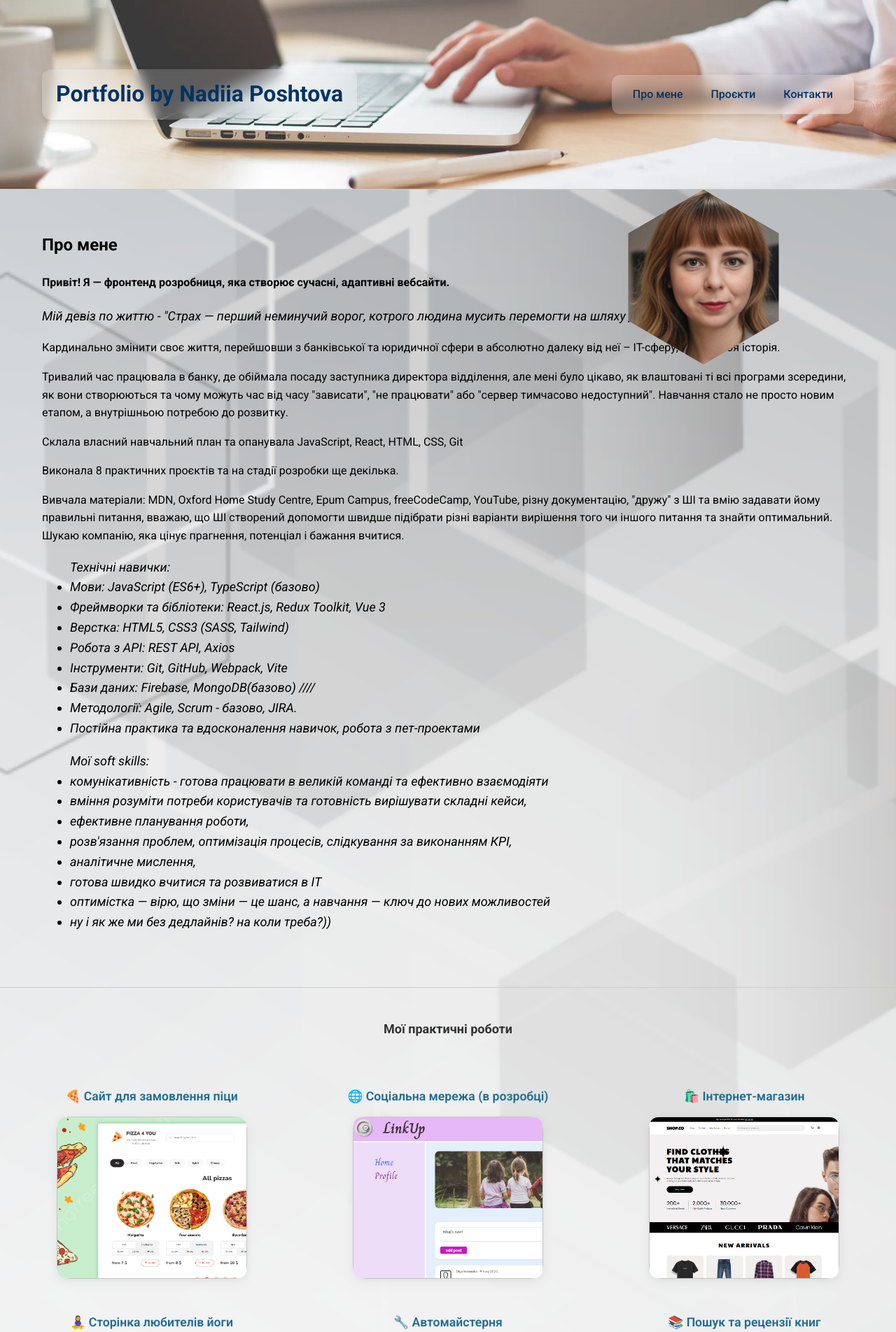
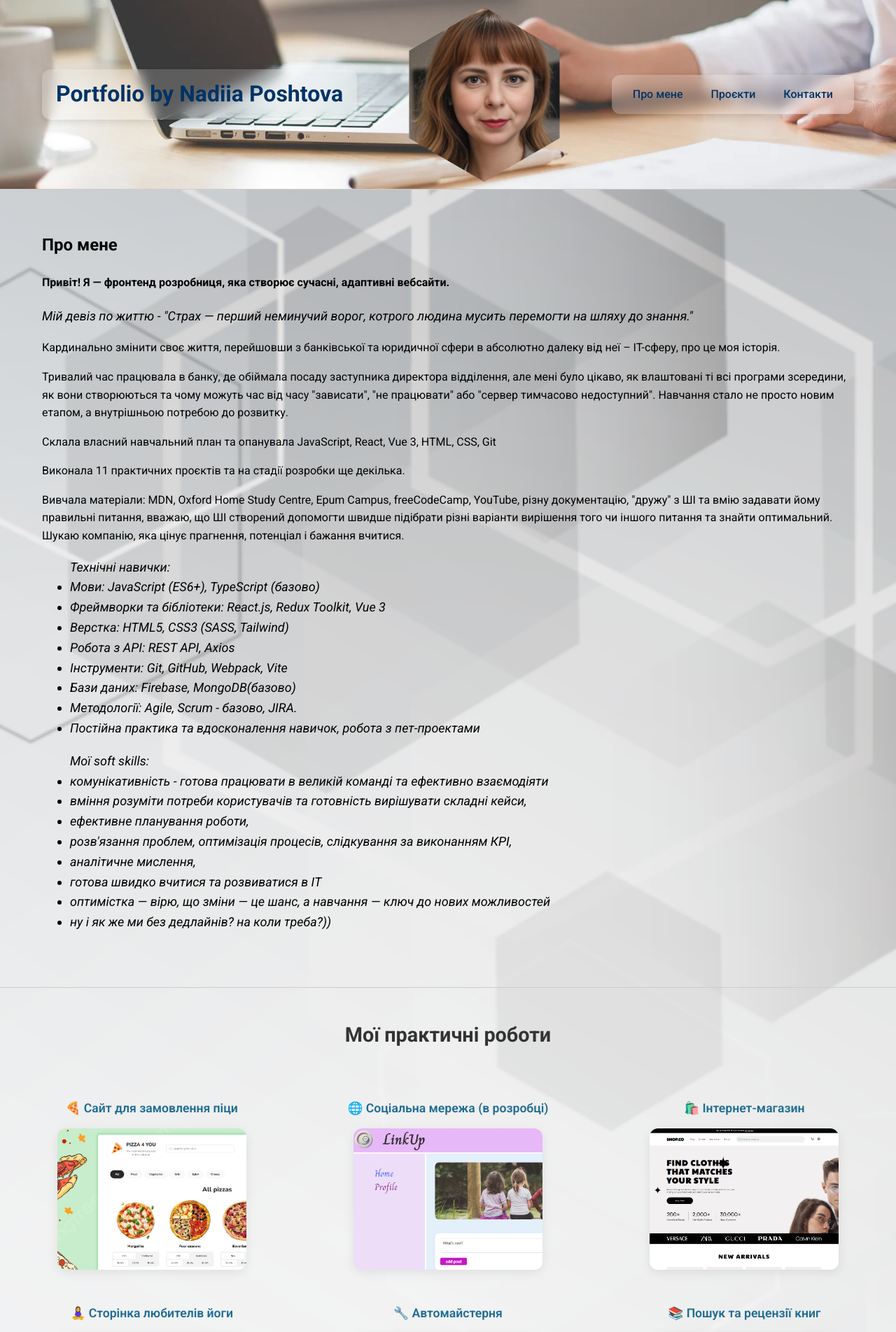
Before and after one commit to Nadiia29/my-portfolio, a React (Create React App) app: page / in a window 1280 px wide. Shown: the top 1904 px of the page at 70% size. Built offline with nearby package versions, Linux system fonts and the light colour scheme.

Commit message:
add other projects

```diff
--- a/src/app/App.js
+++ b/src/app/App.js
@@ -8,8 +8,8 @@ function App() {
 	return (
 		<div className={styles.wrapper}>
 			<Header />
+
 			<main className={styles.main_box}>
-				<div className={styles.ava_block}></div>
 				<About />
 				<Projects />
 				<Contacts />
--- a/src/app/App.module.scss
+++ b/src/app/App.module.scss
@@ -1,10 +1,10 @@
 body {
-	font-family: Roboto;
+	font-family: Roboto, sans-serif;
 	line-height: 1.6;
+	margin: 0;
+	padding: 0;
 	width: 100%;
 	height: 100%;
-	margin: 0;
-	padding: 0;
 }
 
 header,
@@ -13,27 +13,15 @@ section {
 }
 .wrapper {
 	width: 100%;
-	height: 100%;
+	margin: 0 auto;
 }
 
 .main_box {
+	display: flex;
+	flex-direction: column;
 	width: 100%;
 	position: relative;
 	min-height: 100vh;
 	background: url('../assets/image/fon/serii-fon-2.png') no-repeat center center;
 	background-size: cover;
-
-	.ava_block {
-		position: absolute;
-		top: -10px;
-		right: 150px;
-		width: 250px;
-		aspect-ratio: 1;
-		clip-path: polygon(50% 0%, 93% 25%, 93% 75%, 50% 100%, 7% 75%, 7% 25%);
-		background-image: url('../assets/avatars/1.jpg');
-		background-size: cover;
-		background-position: center;
-		margin: 10px auto;
-		box-shadow: 0 4px 15px rgba(0, 0, 0, 0.2);
-	}
 }
--- a/src/components/layout/header/Header.js
+++ b/src/components/layout/header/Header.js
@@ -8,6 +8,8 @@ const Header = () => {
 		<header className={styles.header} style={{ backgroundImage: `url(${backgroundImage})` }}>
 			<div className={styles.wrapper}>
 				<h1>Portfolio by Nadiia Poshtova</h1>
+				<div className={styles.ava_block}></div>
+
 				<nav className={styles.nav_header}>
 					<Link to='about' smooth={true} duration={500}>
 						Про мене
--- a/src/components/layout/header/Header.module.scss
+++ b/src/components/layout/header/Header.module.scss
@@ -2,7 +2,7 @@
 
 .header {
 	width: 100%;
-	height: 270px;
+	height: 100%;
 	color: $main_color;
 	background-size: cover;
 	background-repeat: no-repeat;
@@ -12,6 +12,7 @@
 		display: flex;
 		justify-content: space-between;
 		align-items: center;
+		flex-wrap: wrap;
 		width: 100%;
 		padding: 0 20px;
 
@@ -24,6 +25,40 @@
 			box-shadow: 0 4px 10px #0000001a;
 			backdrop-filter: blur(8px);
 			transition: background-color 0.3s ease;
+
+			@media (max-width: 1024px) {
+				margin: 20px;
+			}
+
+			@media (max-width: 768px) {
+				margin: 10px auto;
+				font-size: 26px;
+				text-align: center;
+			}
+		}
+
+		.ava_block {
+			width: 250px;
+			aspect-ratio: 1;
+			clip-path: polygon(50% 0%, 93% 25%, 93% 75%, 50% 100%, 7% 75%, 7% 25%);
+			background-image: url('../../../assets/avatars/1.jpg');
+			background-size: cover;
+			background-position: center;
+			margin: 10px;
+			box-shadow: 0 4px 15px rgba(0, 0, 0, 0.2);
+
+			@media (max-width: 1024px) {
+				width: 200px;
+			}
+
+			@media (max-width: 768px) {
+				width: 150px;
+				margin: 5px auto;
+			}
+
+			@media (max-width: 480px) {
+				width: 130px;
+			}
 		}
 
 		.nav_header {
@@ -65,6 +100,22 @@
 					}
 				}
 			}
+
+			@media (max-width: 1024px) {
+				margin: 20px;
+			}
+
+			@media (max-width: 900px) {
+				margin: 10px auto;
+				justify-content: center;
+			}
+
+			@media (max-width: 500px) {
+				margin: 0 auto;
+				flex-wrap: wrap;
+				gap: 10px;
+				justify-content: center;
+			}
 		}
 	}
 }
--- a/src/pages/about/About.js
+++ b/src/pages/about/About.js
@@ -24,8 +24,11 @@ const About = () => {
 					"сервер тимчасово недоступний". Навчання стало не просто новим етапом, а
 					внутрішньою потребою до розвитку.
 				</p>
-				<p>Склала власний навчальний план та опанувала JavaScript, React, HTML, CSS, Git</p>
-				<p>Виконала 8 практичних проєктів та на стадії розробки ще декілька.</p>
+				<p>
+					Склала власний навчальний план та опанувала JavaScript, React, Vue 3, HTML, CSS,
+					Git
+				</p>
+				<p>Виконала 11 практичних проєктів та на стадії розробки ще декілька.</p>
 				<p>
 					Вивчала матеріали: MDN, Oxford Home Study Centre, Epum Campus, freeCodeCamp,
 					YouTube, різну документацію, "дружу" з ШІ та вмію задавати йому правильні
@@ -40,7 +43,7 @@ const About = () => {
 					<li>Верстка: HTML5, CSS3 (SASS, Tailwind)</li>
 					<li>Робота з API: REST API, Axios</li>
 					<li>Інструменти: Git, GitHub, Webpack, Vite</li>
-					<li>Бази даних: Firebase, MongoDB(базово) ////</li>
+					<li>Бази даних: Firebase, MongoDB(базово) </li>
 					<li>Методології: Agile, Scrum - базово, JIRA.</li>
 					<li>Постійна практика та вдосконалення навичок, робота з пет-проектами</li>
 				</ul>
--- a/src/pages/about/About.module.scss
+++ b/src/pages/about/About.module.scss
@@ -5,15 +5,24 @@
 	h2 {
 		margin: 0 auto;
 	}
-	.title {
-	}
 
 	.status,
 	.tekh_skills,
 	.soft_skills {
 		font-style: italic;
 		font-size: 18px;
+
+		@media (max-width: 768px) {
+			font-size: 0.95rem;
+		}
 	}
-	ul {
+
+	.history p {
+		margin-bottom: 12px;
+		font-size: 1rem;
+
+		@media (max-width: 768px) {
+			font-size: 0.95rem;
+		}
 	}
 }
--- a/src/pages/contacts/Contacts.module.scss
+++ b/src/pages/contacts/Contacts.module.scss
@@ -1,4 +1,15 @@
 .wrapper {
-	width: 1024px;
-	padding: 60px;
+	width: 100%;
+	max-width: 1200px;
+	padding: 40px 20px;
+	margin: 0 auto;
 }
+
+#contact a {
+	color: #1f6c94;
+	font-weight: bold;
+
+	&:hover {
+		text-decoration: underline;
+	}
+}
--- a/src/pages/projects/Projects.module.scss
+++ b/src/pages/projects/Projects.module.scss
@@ -4,14 +4,13 @@
 	display: grid;
 	grid-template-columns: repeat(3, 1fr);
 	gap: 30px;
-	padding: 30px 20px;
-	justify-items: center;
+	padding: 20px;
 
 	h2 {
 		grid-column: 1 / -1;
-		font-size: $font_size_big;
+		font-size: 1.8rem;
+		text-align: center;
 		margin-bottom: 20px;
-		text-align: center;
 		color: #333;
 	}
 
@@ -39,10 +38,10 @@
 }
 
 .card {
-	width: 270px;
-	height: 230px;
+	width: 100%;
+	max-width: 270px;
+	aspect-ratio: 4 / 3;
 	perspective: 1000px;
-	border: 1px solid rgb(206, 205, 205);
 	border-radius: 20px;
 }
 
@@ -50,8 +49,8 @@
 	position: relative;
 	width: 100%;
 	height: 100%;
+	transform-style: preserve-3d;
 	transition: transform 1s ease-in-out;
-	transform-style: preserve-3d;
 }
 
 .card:hover .inner {
```
